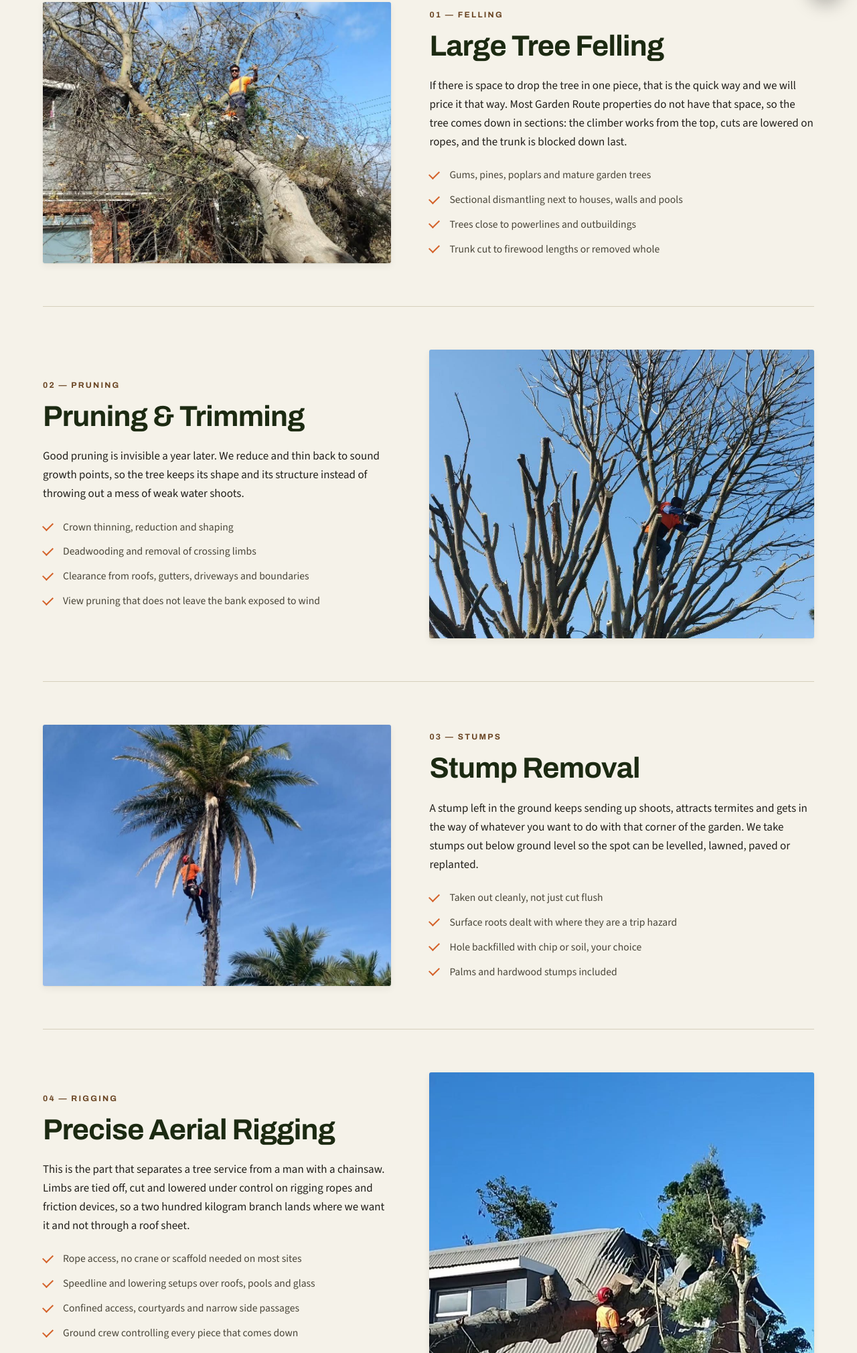
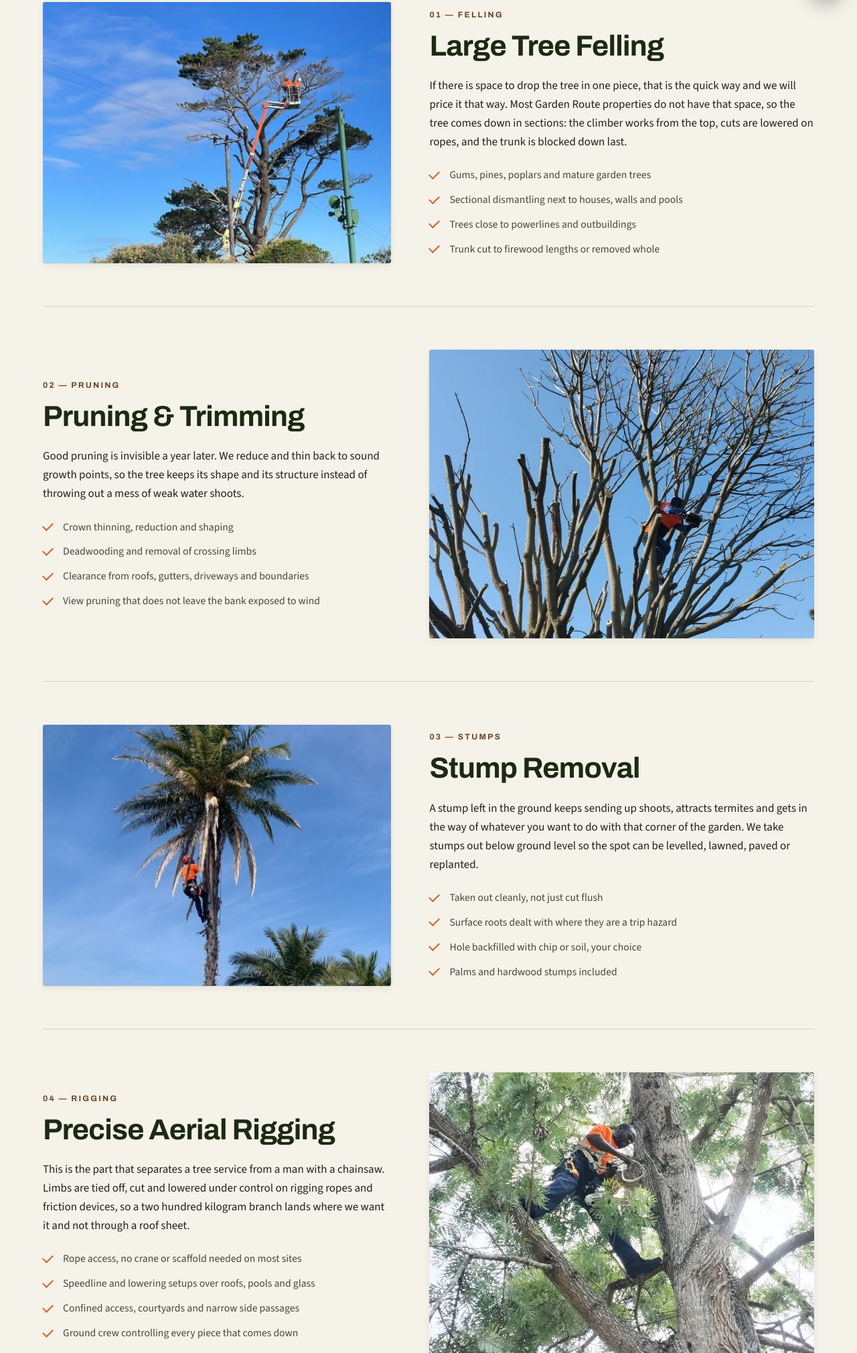
Before and after one commit to obsidianstudiodesigns/sgd-tree-felling, a plain HTML site: page services.html in a window 1280 px wide. Shown: the part 780-2800 px from the top of the page at 67% size. Drawn offline with nearby package versions, Linux system fonts and the light colour scheme.

Commit message:
Use the client's photographs on the Services page
- 01 Large Tree Felling: crew working a pine from a cherry picker
- 04 Precise Aerial Rigging: climber tying off a limb in the canopy
- 08 Emergency Tree Work: the storm-felled tree across a house

The emergency photo was byte-identical to work-large-fell.jpg, already in
the repo, so that entry points at the existing asset rather than adding a
duplicate. Both new photos cropped to the 4:3 the layout uses.

Co-Authored-By: Claude Opus 5 <noreply@anthropic.com>

```diff
--- a/services.html
+++ b/services.html
@@ -115,7 +115,7 @@
 
       <article class="service-detail" id="felling" data-reveal>
         <div class="service-detail__media">
-          <img src="assets/img/work/work-large-fell.jpg" alt="Large tree sectioned and lowered clear of a house by the SGD crew" width="1080" height="1440" loading="lazy" style="object-position:50% 40%">
+          <img src="assets/img/work/work-large-tree-felling.jpg" alt="SGD crew working a large pine from a cherry picker, clear of the powerlines alongside it" width="1080" height="810" loading="lazy">
         </div>
         <div>
           <span class="service-detail__index">01 &mdash; Felling</span>
@@ -166,7 +166,7 @@
 
       <article class="service-detail" id="rigging" data-reveal>
         <div class="service-detail__media">
-          <img src="assets/img/work/work-roof-rigging.jpg" alt="Arborist rigging a heavy limb off a roof" width="1080" height="1441" loading="lazy" style="object-position:50% 72%">
+          <img src="assets/img/work/work-aerial-rigging.jpg" alt="SGD climber roped into the canopy, tying off a limb before cutting it" width="1080" height="810" loading="lazy">
         </div>
         <div>
           <span class="service-detail__index">04 &mdash; Rigging</span>
@@ -234,7 +234,7 @@
 
       <article class="service-detail" id="emergency" data-reveal>
         <div class="service-detail__media">
-          <img src="assets/img/work/work-coastal-trim.jpg" alt="SGD arborist working on the coast after storm damage" width="1080" height="687" loading="lazy">
+          <img src="assets/img/work/work-large-fell.jpg" alt="Storm-felled tree lying across a house, being sectioned and lowered clear of the roof" width="1080" height="1440" loading="lazy" style="object-position:50% 45%">
         </div>
         <div>
           <span class="service-detail__index">08 &mdash; Emergency</span>
```
Also changed, not shown: assets/img/work/work-aerial-rigging.jpg (added), assets/img/work/work-large-tree-felling.jpg (added).
